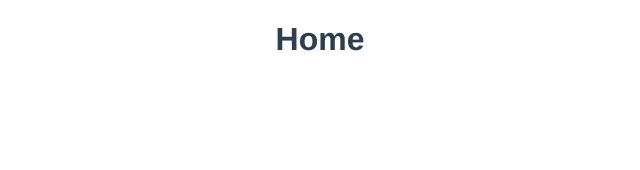
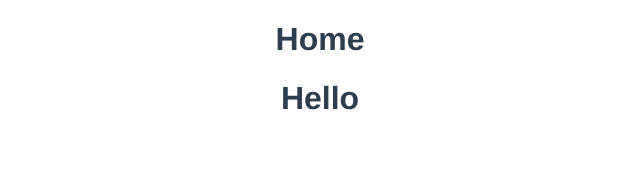
Before and after one commit to Lu-Smith/vue_blog, a Vue app: page / in a window 1280 px wide. Shown: the top 170 px of the page, without its empty margins (320-960 px from the left). Built offline with nearby package versions, Linux system fonts and the light colour scheme.

Commit message:
Created PostList.vue

```diff
--- /dev/null
+++ b/src/components/PostList.vue
@@ -0,0 +1,15 @@
+<template>
+  <div class="post-list">
+    <h1>Hello</h1>
+  </div>
+</template>
+
+<script>
+export default {
+
+}
+</script>
+
+<style>
+
+</style>
--- a/src/views/HomeView.vue
+++ b/src/views/HomeView.vue
@@ -1,21 +1,26 @@
 <template>
   <div class="home">
     <h1>Home</h1>
+    <PostList />
   </div>
 </template>
 
 <script>
+import PostList from '../components/PostList.vue'
 // @ is an alias to /src
 import {ref} from 'vue'
 
 export default {
   name: 'HomeView',
+  components: {
+    PostList
+  },
   setup() {
     const posts = ref([
       {title: 'welcome to the blog', body: 'Lorem ipsum', id: 1},
       {title: 'top 5 css', body: 'Lorem ipsum', id: 2},
     ])
-    return { posts}
+    return { posts }
   }
 }
 </script>
```
